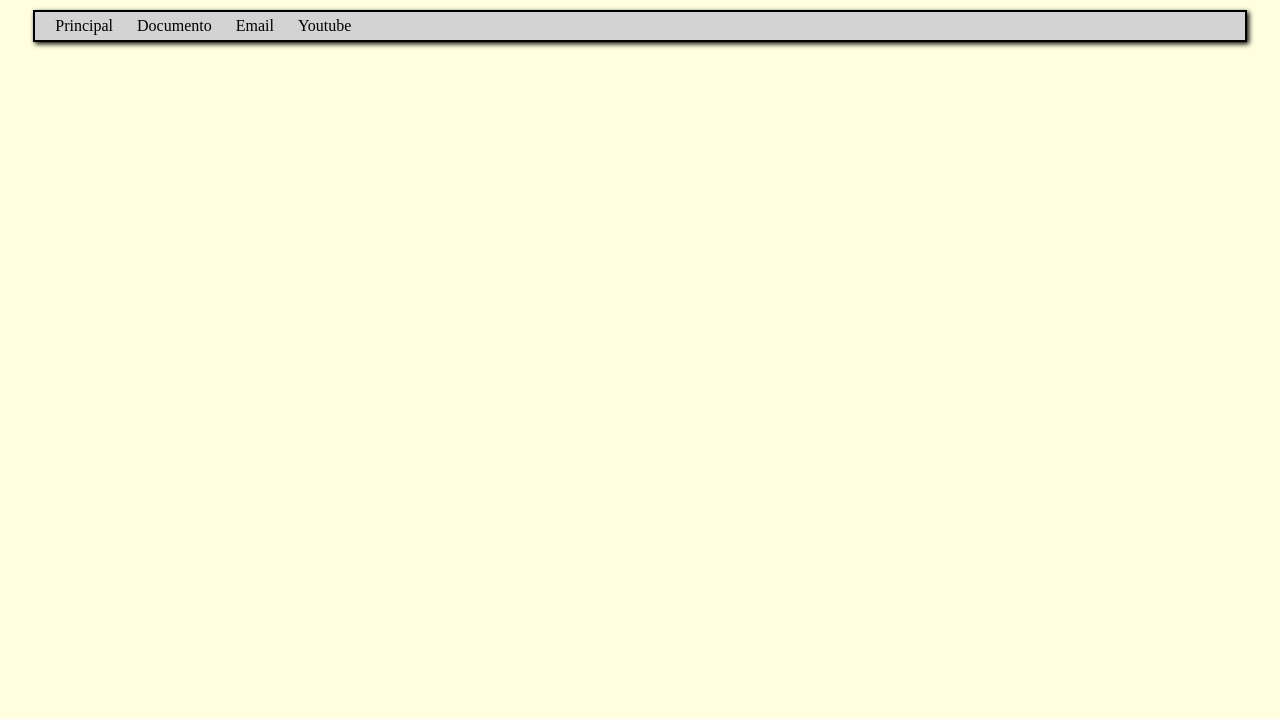
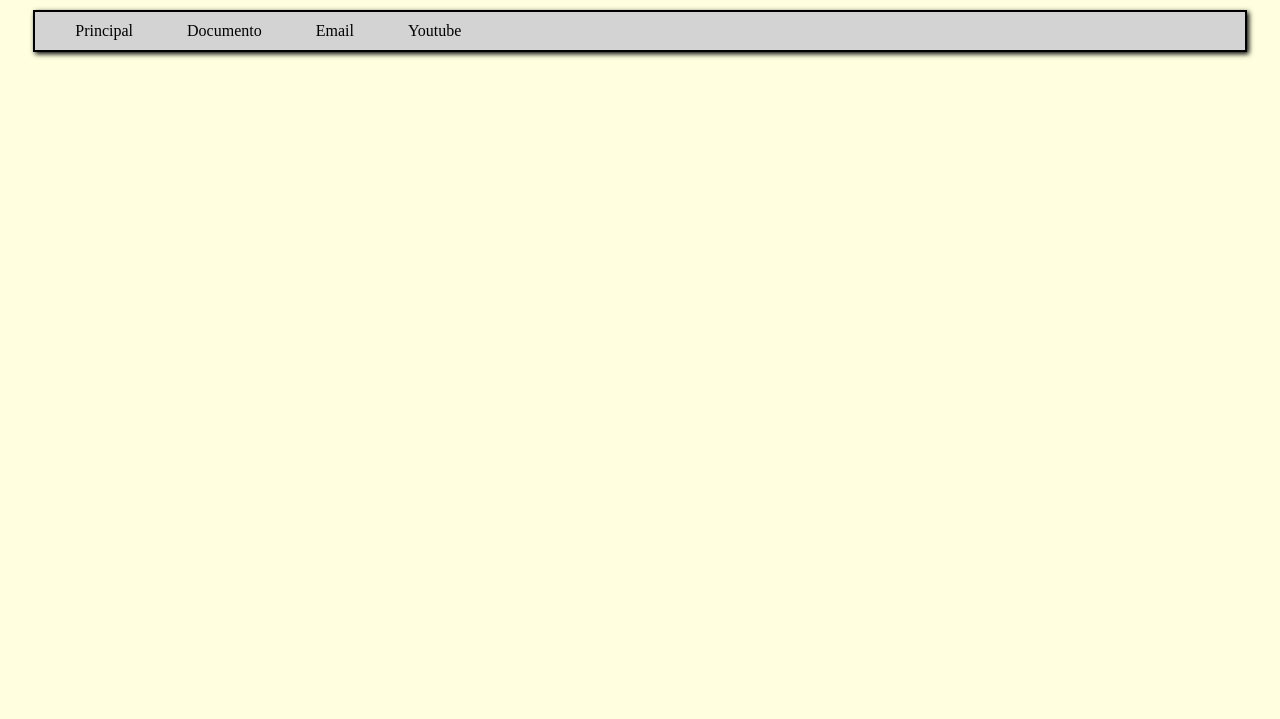
Before and after one commit to AngelHerradaP/LLMM, a plain HTML site: page Tema2/HTML/Ejercicio4/secundaria.html in a window 1280 px wide. Shown: the part 81-800 px from the top of the page. Drawn offline with Linux system fonts and the light colour scheme.

Commit message:
Update estilos2.css

```diff
--- a/Tema2/HTML/Ejercicio4/assets/css/estilos2.css
+++ b/Tema2/HTML/Ejercicio4/assets/css/estilos2.css
@@ -20,21 +20,20 @@ nav{
 }
 nav ul{
     list-style: none;
-    padding: 5px;
+    padding: 10px;
     margin: 0 10px 0 10px;
 }
 nav ul li{
     display: inline;
     margin-right: 10px;
-    padding: 5px;
-}
-nav ul li:hover{
-    background-color: red;
+    padding: 10px;
 }
 a{
+    padding: 10px;
     text-decoration: none;
     color: black;
 }
 a:hover{
+    background-color: red;
     color: white;
 }
```
